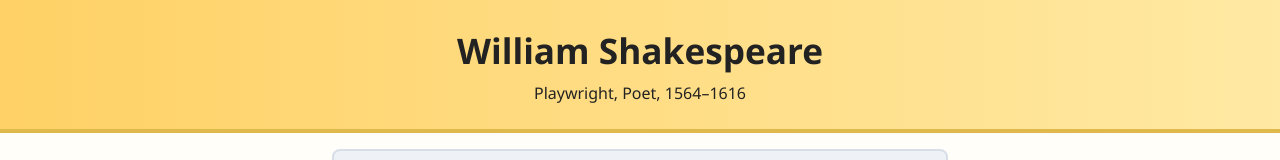
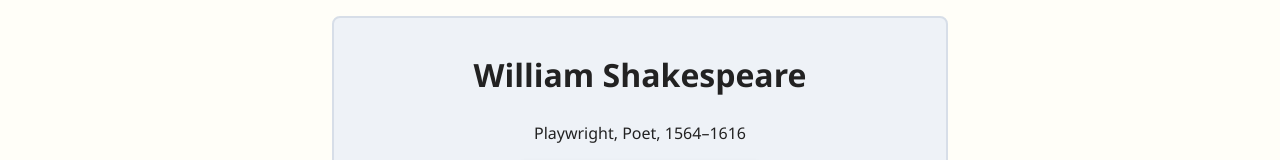
Before and after one commit to bennetCollin/WilliamShakespeare, a plain HTML site: page index.html in a window 1280 px wide. Shown: the top 160 px of the page. Drawn offline with Linux system fonts and the light colour scheme; grey boxes are pictures that could not be loaded.

Commit message:
Update index.html

```diff
--- a/index.html
+++ b/index.html
@@ -4,13 +4,13 @@
   <link rel="stylesheet" href="style.css">
 </head>
 <body>
-  <header class="banner">
-    <h1>William Shakespeare</h1>
-    <p>Playwright, Poet, 1564–1616</p>
-  </header>
+
 
   <main>
     <figure class="portrait">
+    <h1>William Shakespeare</h1>
+    <p>Playwright, Poet, 1564–1616</p>
+
       <img src="https://upload.wikimedia.org/wikipedia/commons/thumb/a/a2/Shakespeare.jpg/440px-Shakespeare.jpg">
       <figcaption>Often called the “Chandos” Shakespeare.</figcaption>
     </figure>
```
